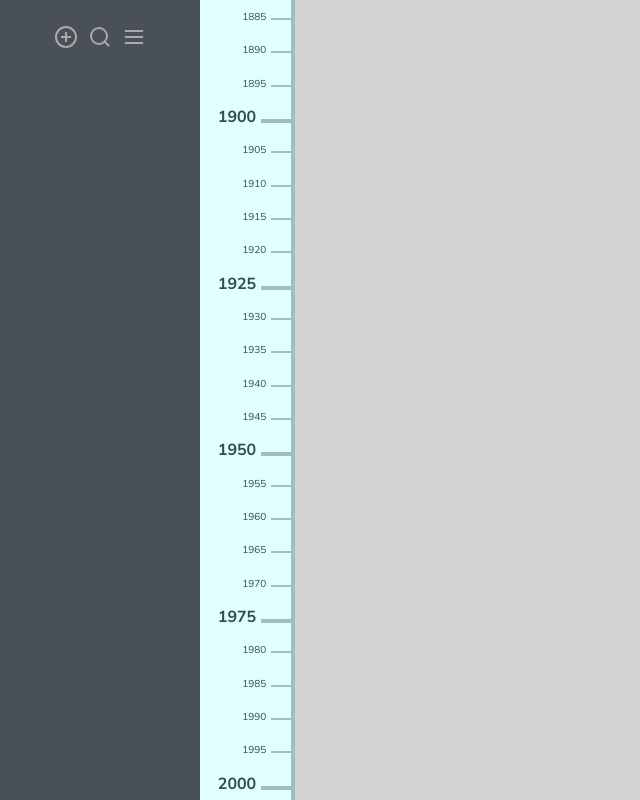
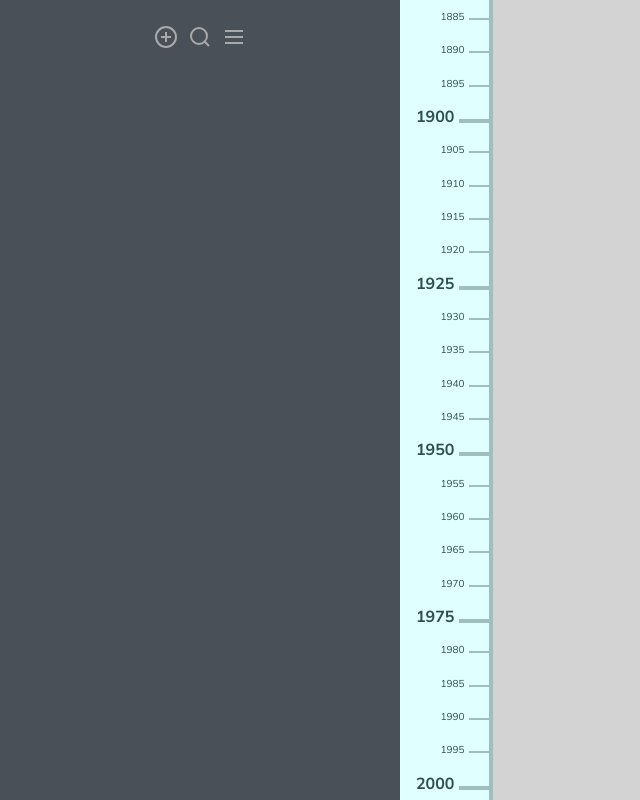
Before and after one commit to JacksonRudd/When, a React (Vite) app in the folder when/: page / in a window 1280 px wide. Shown: the top 800 px of the page, without its empty margins (0-640 px from the left). Built offline with nearby package versions, Linux system fonts and the light colour scheme.

Commit message:
search box

```diff
--- a/when/src/Search.css
+++ b/when/src/Search.css
@@ -4,7 +4,7 @@
 }
 
 .search input {
-  width: 100%;
+  width: 60%;
   padding: 10px;
   font-size: 16px;
   border: 1px solid #ddd;
--- a/when/src/Search.tsx
+++ b/when/src/Search.tsx
@@ -13,6 +13,9 @@ function Search({ onClick }: SearchProps) {
   const [searchText, setSearchText] = useState("");
 
   function get_search_results(searchText: string): EventModel[] {
+    if (searchText === "") {
+      return [];
+    }
     return get_events_by_substring(searchText);
   }
 
--- a/when/src/Sidepanel.css
+++ b/when/src/Sidepanel.css
@@ -5,7 +5,7 @@
   background-color: var(--outer-space);
   color: var(--seasalt);
   text-align: center;
-  width: 200px;
+  width: 400px;
   position: fixed;
   height: 100%;
   padding-top: 20px;
--- a/when/src/Timeline.css
+++ b/when/src/Timeline.css
@@ -1,5 +1,5 @@
 .timeline {
-  margin-left: 200px;
+  margin-left: 400px;
   height: auto;
   font: 16px/1.5 "Roboto", sans-serif;
   background-color: lightcyan;
@@ -7,5 +7,5 @@
   flex-direction: row;
   position: relative;
   scrollbar-width: none;
-  width: 100% - 200px;
+  width: 100% - 400px;
 }
```
